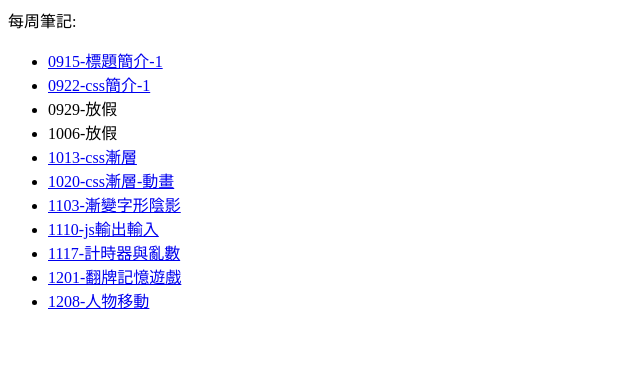
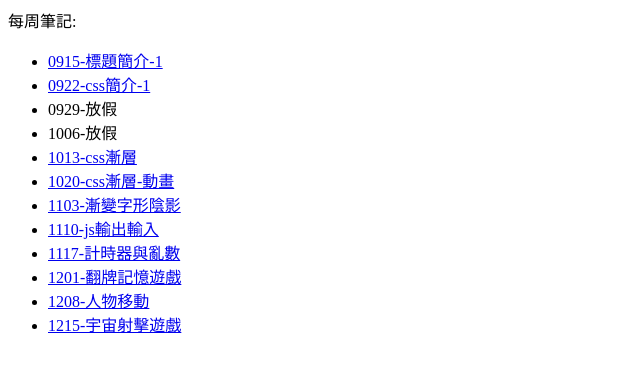
Before and after one commit to lukamygoat/web410127, a plain HTML site: page index.html in a window 1280 px wide. Shown: the whole page, without its empty margins (0-640 px from the left). Drawn offline with Linux system fonts and the light colour scheme.

Commit message:
Update index.html

```diff
--- a/index.html
+++ b/index.html
@@ -15,6 +15,7 @@
         <li><a href="1117.html" >1117-計時器與亂數</a></li>
         <li><a href="1201.html" >1201-翻牌記憶遊戲</a></li>
         <li><a href="1208.html" >1208-人物移動</a></li>
+        <li><a href="1215.html">1215-宇宙射擊遊戲</a></li>
         </ul></p>
     </body>
 </html>
```
